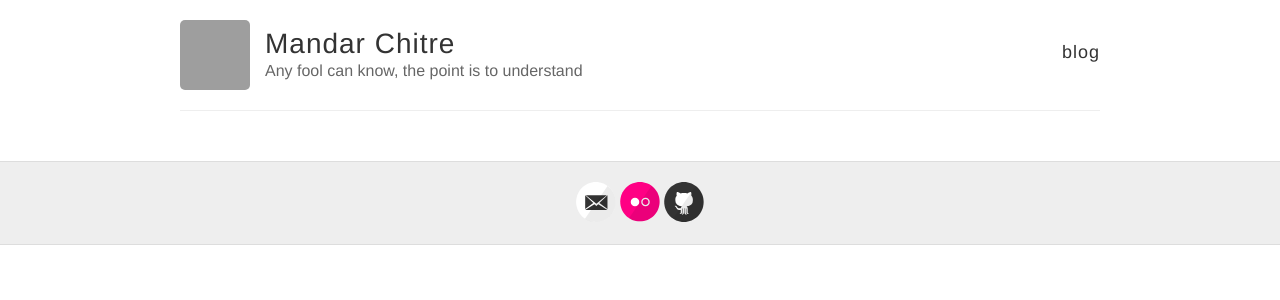
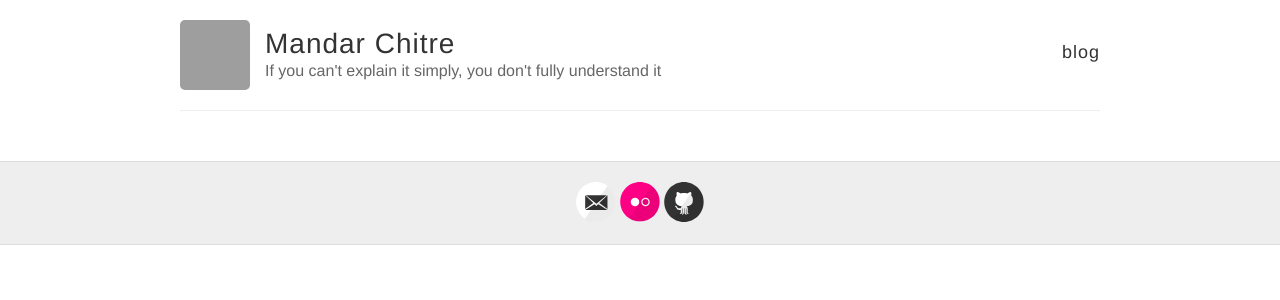
Before and after one commit to mchitre/mchitre-blog, a Jekyll site: the page built from index.html, in a window 1280 px wide. Shown: the top 300 px of the page. Built offline with Jekyll 4.4.1, drawn with Linux system fonts in a browser that asks for light colours; grey boxes are pictures that could not be loaded.

Commit message:
Updated layout and tag line

```diff
--- a/_config.yml
+++ b/_config.yml
@@ -6,7 +6,7 @@
 name: Mandar Chitre
 
 # Short bio or description (displayed in the header)
-description: Any fool can know, the point is to understand
+description: If you can't explain it simply, you don't fully understand it
 
 # URL of your avatar or profile pic (you could use your GitHub profile pic)
 avatar: https://avatars2.githubusercontent.com/u/3949878?s=460&v=4
--- a/_layouts/post.html
+++ b/_layouts/post.html
@@ -9,6 +9,7 @@ layout: default
     {{ content }}
   </div>
 
+  <br /><br />
   <div class="date">
     Written on {{ page.date | date: "%B %e, %Y" }}
   </div>
--- a/index.html
+++ b/index.html
@@ -5,13 +5,10 @@ layout: default
 <div class="posts">
   {% for post in site.posts %}
     <article class="post">
-
       <h1><a href="{{ site.baseurl }}{{ post.url }}">{{ post.title }}</a></h1>
-
       <div class="entry">
         {{ post.excerpt }}
       </div>
-
       <a href="{{ site.baseurl }}{{ post.url }}" class="read-more">Read More</a>
     </article>
   {% endfor %}
--- a/style.scss
+++ b/style.scss
@@ -258,7 +258,6 @@ nav {
     border-left: 2px solid $gray;
     padding: 0.1em 1em;
     color: $gray;
-    font-size: 18px;
     font-style: italic;
   }
 
```
